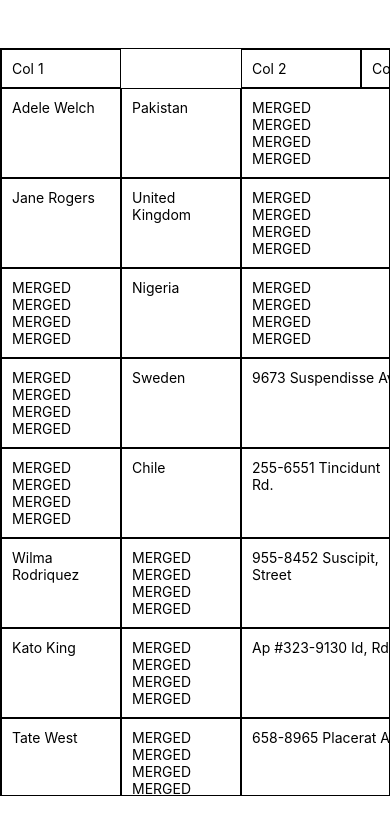
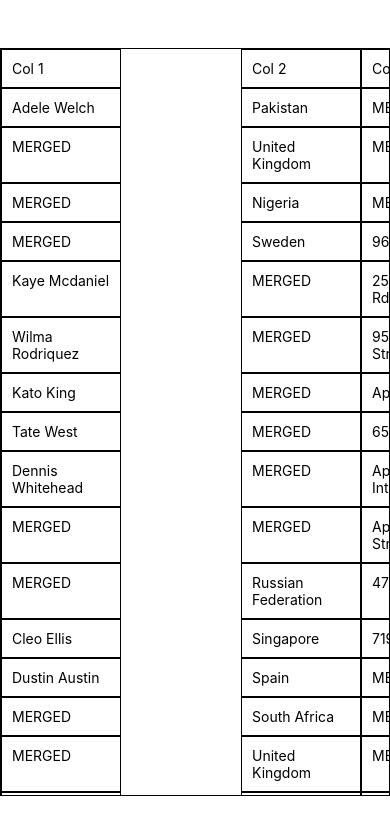
Before and after one commit to DrewIndeed/react-native-projects, a React Native app in the folder freezable-table/: screen / in a window 390 px wide. Shown: the top 834 px of the page. Built offline with nearby package versions, Linux system fonts and the light colour scheme.

Commit message:
133: func: MERGE CELLS 2: detect if a (freezed) header cell is a target for merging

```diff
--- a/freezable-table/App.tsx
+++ b/freezable-table/App.tsx
@@ -28,7 +28,7 @@ export default function App() {
             width: 175,
             header: 'Col 3',
             key: 'address',
-            mergeRequests: [[0, 2]],
+            mergeRequests: [[1, 3]],
           },
           {
             width: 175,
@@ -43,7 +43,7 @@ export default function App() {
           value
         }
         freezeColNum={1}
-        // freezeRowNum={4}
+        freezeRowNum={12}
         mainContainerStyles={{
           marginVertical: 48,
           borderWidth: 1,
--- a/freezable-table/components/Core.tsx
+++ b/freezable-table/components/Core.tsx
@@ -24,7 +24,9 @@ const Core = ({
   freezeColNum,
   mainContainerStyles,
 }: any) => {
+
   console.log(headerRowDataFrame);
+
   const headerRowComponentsArr = (keyType: string, hidden: boolean) =>
     headerRowDataFrame.map((headerRowArr: string[], rowOrder: number) => (
       <Row
--- a/freezable-table/components/FreezableTable.tsx
+++ b/freezable-table/components/FreezableTable.tsx
@@ -38,11 +38,11 @@ export default function FreezableTable(props: FreezableTableProps) {
   const columnKeys: string[] = [];
   columns.forEach((col) => columnKeys.push(col.key));
 
-  // ! extract all keys from columns
-  const mergeRequests: { [key: string]: MergeRequest[] | undefined } = {};
+  // ! extract all merge requests from columns
+  const allMergeRequests: { [key: string]: MergeRequest[] | undefined } = {};
   columns.forEach((col) => {
-    if (col.hasOwnProperty('mergeRequests') && mergeRequests)
-      mergeRequests[col.key] = col.mergeRequests?.map((rq) =>
+    if (col['mergeRequests'])
+      allMergeRequests[col.key] = col['mergeRequests'].map((rq) =>
         _.range(rq[0], rq[1] + 1)
       );
   });
@@ -102,13 +102,26 @@ export default function FreezableTable(props: FreezableTableProps) {
   ];
 
   // ** adjust header row dataframe rendering based on freezeRowNum
-  if (freezeRowNum && headerRowDataFrame.length <= data.length - 1) {
-    for (let i = 0; i < freezeRowNum - 1; i++) {
-      const extraHeaderData: string[] = Object.values(
-        sliceDataObj(data[headerRowDataFrame.length - 1], columnKeys)
+  // console.log('Right above header frame:', allMergeRequests);
+  // ! if freezeRowCol is specified and headerRowDataFrame is still of length of data and smaller
+  // ! why: prevent it from freezing above data length
+  if (freezeRowNum && headerRowDataFrame.length < data.length) {
+    // ** loop iteration = freezeRowNum - 1 -> to exclude the header row
+    for (let i = 1; i < freezeRowNum; i++) {
+      // ** slice received data item according to columnKeys length -> to prevent render spare col
+      const extraHeaderData: any = sliceDataObj(
+        data[headerRowDataFrame.length - 1],
+        columnKeys
       );
 
-      headerRowDataFrame.push([...extraHeaderData]);
+      // ** detect if a (freezed) header cell is a target for merging
+      const finalHeaderData = Object.keys(extraHeaderData).map((key) => {
+        if (allMergeRequests[key]?.flat(Infinity).includes(i)) return 'MERGED';
+        return extraHeaderData[key];
+      });
+
+      // ** append into headerRowDataFrame
+      headerRowDataFrame.push([...finalHeaderData]);
     }
   }
 
@@ -137,7 +150,7 @@ export default function FreezableTable(props: FreezableTableProps) {
       headerRowDataFrame={headerRowDataFrame}
       accWidth={accWidth}
       columnKeys={columnKeys}
-      mergeRequests={mergeRequests}
+      mergeRequests={allMergeRequests}
       caseResult={caseResult}
       {...props}
     />
--- a/freezable-table/components/Row.tsx
+++ b/freezable-table/components/Row.tsx
@@ -71,7 +71,7 @@ const Row = ({
               if (mergeRequests.hasOwnProperty(key)) {
                 for (let i = 0; i < mergeRequests[key].length; i++) {
                   if (mergeRequests[key][i].includes(rowOrder)) {
-                    return 'MERGED\nMERGED\nMERGED\nMERGED';
+                    return 'MERGED';
                   }
                 }
               }
```
